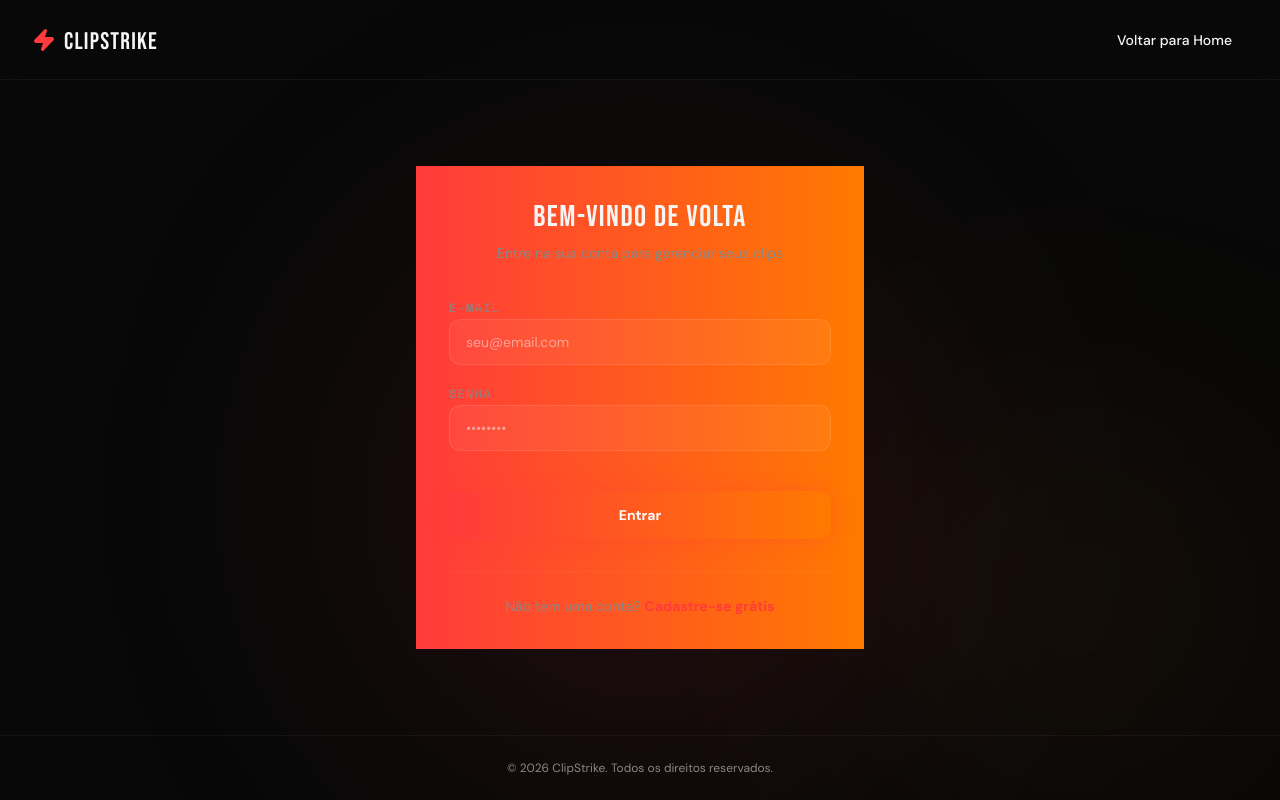
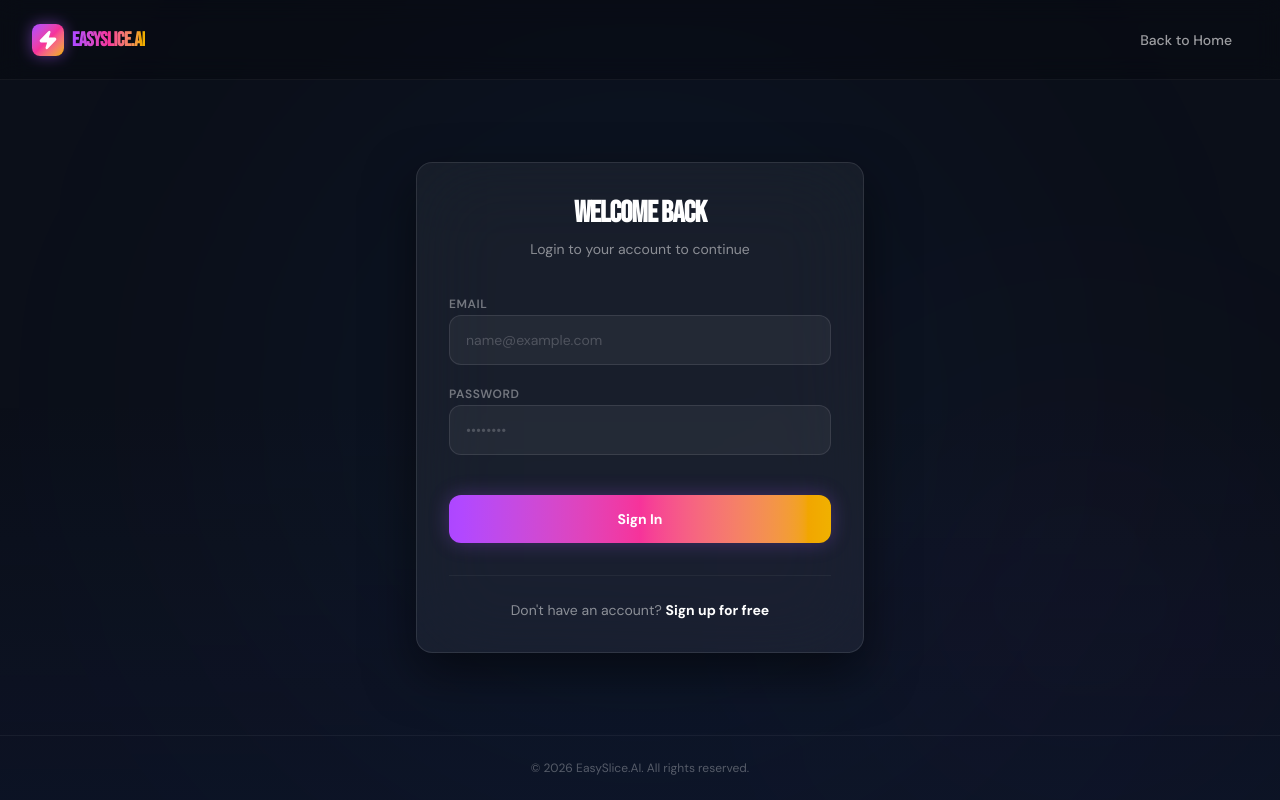
Before and after one commit to Ferkelly/Clipestrike, a React (Vite) app: page /login in a window 1280 px wide. Built offline with nearby package versions, Linux system fonts and the light colour scheme; no server answers.

Commit message:
feat: EasySlice.AI - modern dark sign-up and login pages

```diff
--- a/src/pages/AuthPages.tsx
+++ b/src/pages/AuthPages.tsx
@@ -6,24 +6,29 @@ import { Button } from "../components/ui/button";
 function AuthLayout({ children }: { children: React.ReactNode }) {
     const navigate = useNavigate();
     return (
-        <div className="min-h-screen bg-background text-foreground font-sans flex flex-col relative overflow-hidden">
-            {/* Background Effects (Matching Hero) */}
+        <div className="min-h-screen bg-[#0B0F19] text-white font-sans flex flex-col relative overflow-hidden">
+            {/* Background Effects */}
             <div className="absolute inset-0 z-0 pointer-events-none">
-                <div className="absolute top-1/4 left-1/2 -translate-x-1/2 w-[600px] h-[600px] bg-primary/20 rounded-full blur-[120px] opacity-40 mix-blend-screen" />
-                <div className="absolute bottom-0 right-0 w-[400px] h-[400px] bg-accent/20 rounded-full blur-[100px] opacity-20 mix-blend-screen" />
+                <div className="absolute top-0 left-1/2 -translate-x-1/2 w-[800px] h-[800px] bg-blue-500/10 rounded-full blur-[120px] opacity-30 mix-blend-screen" />
+                <div className="absolute bottom-0 right-0 w-[400px] h-[400px] bg-purple-500/10 rounded-full blur-[100px] opacity-20 mix-blend-screen" />
+                <div className="absolute inset-0 bg-gradient-to-b from-transparent via-transparent to-blue-900/10" />
             </div>
 
-            {/* Nav (Matching Landing Navbar) */}
-            <nav className="relative z-50 flex items-center justify-between px-8 h-20 border-b border-white/5 bg-background/50 backdrop-blur-md">
+            {/* Nav */}
+            <nav className="relative z-50 flex items-center justify-between px-8 h-20 border-b border-white/5 bg-black/20 backdrop-blur-md">
                 <div
                     className="flex items-center gap-2 cursor-pointer"
                     onClick={() => navigate("/")}
                 >
-                    <Zap className="h-6 w-6 text-primary animate-flicker" fill="currentColor" />
-                    <span className="font-display text-2xl tracking-wider pt-1">CLIPSTRIKE</span>
+                    <div className="w-8 h-8 rounded-lg bg-gradient-to-br from-purple-500 via-pink-500 to-yellow-500 flex items-center justify-center shadow-[0_0_15px_rgba(168,85,247,0.5)]">
+                        <Zap className="h-5 w-5 text-white" fill="currentColor" />
+                    </div>
+                    <span className="font-display text-xl font-bold tracking-tight bg-gradient-to-r from-purple-500 via-pink-500 to-yellow-500 bg-clip-text text-transparent">
+                        EasySlice.AI
+                    </span>
                 </div>
                 <Link to="/">
-                    <Button variant="ghost" className="text-sm hover:text-primary">Voltar para Home</Button>
+                    <Button variant="ghost" className="text-sm text-white/60 hover:text-white hover:bg-white/5">Back to Home</Button>
                 </Link>
             </nav>
 
@@ -33,11 +38,83 @@ function AuthLayout({ children }: { children: React.ReactNode }) {
                 </div>
             </div>
 
-            {/* Footer hint */}
-            <div className="relative z-10 py-6 text-center text-xs text-muted-foreground border-t border-white/5">
-                &copy; {new Date().getFullYear()} ClipStrike. Todos os direitos reservados.
+            <div className="relative z-10 py-6 text-center text-xs text-white/30 border-t border-white/5">
+                &copy; {new Date().getFullYear()} EasySlice.AI. All rights reserved.
             </div>
+            <style>{`
+                .fade-in {
+                    animation: authFadeIn 0.6s ease-out forwards;
+                }
+                @keyframes authFadeIn {
+                    from { opacity: 0; transform: translateY(14px); }
+                    to { opacity: 1; transform: translateY(0); }
+                }
+            `}</style>
         </div>
+    );
+}
+
+export function SignupPage() {
+    const navigate = useNavigate();
+    const [email, setEmail] = useState("");
+    const [password, setPassword] = useState("");
+
+    const handleSignup = (e: React.FormEvent) => {
+        e.preventDefault();
+        localStorage.setItem("clipstrike_token", "dummy_token");
+        navigate("/setup/channel");
+    };
+
+    return (
+        <AuthLayout>
+            <div className="bg-white/5 border border-white/10 backdrop-blur-2xl rounded-2xl p-8 shadow-[0_20px_50px_rgba(0,0,0,0.5)] fade-in">
+                <div className="text-center mb-8">
+                    <h2 className="text-3xl font-bold tracking-tight mb-2">Sign Up</h2>
+                    <p className="text-sm text-white/50">Create your EasySlice.AI account to get started.</p>
+                </div>
+
+                <form onSubmit={handleSignup} className="space-y-4">
+                    <div className="space-y-2">
+                        <label className="text-xs font-semibold uppercase tracking-wider text-white/40">Email</label>
+                        <input
+                            type="email"
+                            value={email}
+                            onChange={(e) => setEmail(e.target.value)}
+                            className="w-full bg-white/5 border border-white/10 rounded-xl px-4 py-3.5 text-sm focus:outline-none focus:border-purple-500/50 transition-all placeholder:text-white/20"
+                            placeholder="name@example.com"
+                            required
+                        />
+                    </div>
+                    <div className="space-y-2">
+                        <label className="text-xs font-semibold uppercase tracking-wider text-white/40">Password</label>
+                        <input
+                            type="password"
+                            value={password}
+                            onChange={(e) => setPassword(e.target.value)}
+                            className="w-full bg-white/5 border border-white/10 rounded-xl px-4 py-3.5 text-sm focus:outline-none focus:border-purple-500/50 transition-all placeholder:text-white/20"
+                            placeholder="••••••••"
+                            required
+                        />
+                    </div>
+
+                    <button
+                        type="submit"
+                        className="w-full h-12 rounded-xl bg-gradient-to-r from-purple-500 via-pink-500 to-yellow-500 text-white font-bold text-sm shadow-[0_0_20px_rgba(168,85,247,0.3)] hover:shadow-[0_0_30px_rgba(168,85,247,0.5)] hover:scale-[1.01] transition-all mt-6"
+                    >
+                        Sign Up
+                    </button>
+                </form>
+
+                <div className="mt-8 text-center pt-6 border-t border-white/5">
+                    <p className="text-sm text-white/50">
+                        Already have an account?{" "}
+                        <Link to="/login" className="text-white hover:text-purple-400 font-bold transition-colors">
+                            Sign in
+                        </Link>
+                    </p>
+                </div>
+            </div>
+        </AuthLayout>
     );
 }
 
@@ -48,55 +125,55 @@ export function LoginPage() {
 
     const handleLogin = (e: React.FormEvent) => {
         e.preventDefault();
-        // Logic here
-        localStorage.setItem("token", "dummy_token");
+        localStorage.setItem("clipstrike_token", "dummy_token");
         navigate("/dashboard");
     };
 
     return (
         <AuthLayout>
-            <div className="glass-card rounded-2xl p-8 border-gradient">
+            <div className="bg-white/5 border border-white/10 backdrop-blur-2xl rounded-2xl p-8 shadow-[0_20px_50px_rgba(0,0,0,0.5)] fade-in">
                 <div className="text-center mb-8">
-                    <h2 className="text-3xl font-display mb-2">Bem-vindo de volta</h2>
-                    <p className="text-sm text-muted-foreground">Entre na sua conta para gerenciar seus clips</p>
+                    <h2 className="text-3xl font-bold tracking-tight mb-2">Welcome Back</h2>
+                    <p className="text-sm text-white/50">Login to your account to continue</p>
                 </div>
 
                 <form onSubmit={handleLogin} className="space-y-4">
                     <div className="space-y-2">
-                        <label className="text-xs font-mono uppercase tracking-widest text-muted-foreground">E-mail</label>
+                        <label className="text-xs font-semibold uppercase tracking-wider text-white/40">Email</label>
                         <input
                             type="email"
                             value={email}
                             onChange={(e) => setEmail(e.target.value)}
-                            className="w-full bg-white/5 border border-white/10 rounded-xl px-4 py-3 text-sm focus:outline-none focus:border-primary/50 transition-colors"
-                            placeholder="seu@email.com"
+                            className="w-full bg-white/5 border border-white/10 rounded-xl px-4 py-3.5 text-sm focus:outline-none focus:border-purple-500/50 transition-all placeholder:text-white/20"
+                            placeholder="name@example.com"
                             required
                         />
                     </div>
                     <div className="space-y-2">
-                        <label className="text-xs font-mono uppercase tracking-widest text-muted-foreground">Senha</label>
+                        <label className="text-xs font-semibold uppercase tracking-wider text-white/40">Password</label>
                         <input
                             type="password"
                             value={password}
                             onChange={(e) => setPassword(e.target.value)}
-                            className="w-full bg-white/5 border border-white/10 rounded-xl px-4 py-3 text-sm focus:outline-none focus:border-primary/50 transition-colors"
+                            className="w-full bg-white/5 border border-white/10 rounded-xl px-4 py-3.5 text-sm focus:outline-none focus:border-purple-500/50 transition-all placeholder:text-white/20"
                             placeholder="••••••••"
                             required
                         />
                     </div>
-                    <Button
+
+                    <button
                         type="submit"
-                        className="w-full h-12 rounded-xl bg-gradient-primary text-white font-bold glow-effect hover:scale-[1.02] transition-transform border-0 mt-6"
+                        className="w-full h-12 rounded-xl bg-gradient-to-r from-purple-500 via-pink-500 to-yellow-500 text-white font-bold text-sm shadow-[0_0_20px_rgba(168,85,247,0.3)] hover:shadow-[0_0_30px_rgba(168,85,247,0.5)] hover:scale-[1.01] transition-all mt-6"
                     >
-                        Entrar
-                    </Button>
+                        Sign In
+                    </button>
                 </form>
 
                 <div className="mt-8 text-center pt-6 border-t border-white/5">
-                    <p className="text-sm text-muted-foreground">
-                        Não tem uma conta?{" "}
-                        <Link to="/signup" className="text-primary hover:underline font-bold">
-                            Cadastre-se grátis
+                    <p className="text-sm text-white/50">
+                        Don't have an account?{" "}
+                        <Link to="/signup" className="text-white hover:text-purple-400 font-bold transition-colors">
+                            Sign up for free
                         </Link>
                     </p>
                 </div>
@@ -104,78 +181,3 @@ export function LoginPage() {
         </AuthLayout>
     );
 }
-
-export function SignupPage() {
-    const navigate = useNavigate();
-    const [name, setName] = useState("");
-    const [email, setEmail] = useState("");
-    const [password, setPassword] = useState("");
-
-    const handleSignup = (e: React.FormEvent) => {
-        e.preventDefault();
-        localStorage.setItem("token", "dummy_token");
-        navigate("/setup/channel");
-    };
-
-    return (
-        <AuthLayout>
-            <div className="glass-card rounded-2xl p-8 border-gradient">
-                <div className="text-center mb-8">
-                    <h2 className="text-3xl font-display mb-2">Criar conta</h2>
-                    <p className="text-sm text-muted-foreground">Comece a automatizar seus clips hoje mesmo</p>
-                </div>
-
-                <form onSubmit={handleSignup} className="space-y-4">
-                    <div className="space-y-2">
-                        <label className="text-xs font-mono uppercase tracking-widest text-muted-foreground">Nome Completo</label>
-                        <input
-                            type="text"
-                            value={name}
-                            onChange={(e) => setName(e.target.value)}
-                            className="w-full bg-white/5 border border-white/10 rounded-xl px-4 py-3 text-sm focus:outline-none focus:border-primary/50 transition-colors"
-                            placeholder="Seu Nome"
-                            required
-                        />
-                    </div>
-                    <div className="space-y-2">
-                        <label className="text-xs font-mono uppercase tracking-widest text-muted-foreground">E-mail</label>
-                        <input
-                            type="email"
-                            value={email}
-                            onChange={(e) => setEmail(e.target.value)}
-                            className="w-full bg-white/5 border border-white/10 rounded-xl px-4 py-3 text-sm focus:outline-none focus:border-primary/50 transition-colors"
-                            placeholder="seu@email.com"
-                            required
-                        />
-                    </div>
-                    <div className="space-y-2">
-                        <label className="text-xs font-mono uppercase tracking-widest text-muted-foreground">Senha</label>
-                        <input
-                            type="password"
-                            value={password}
-                            onChange={(e) => setPassword(e.target.value)}
-                            className="w-full bg-white/5 border border-white/10 rounded-xl px-4 py-3 text-sm focus:outline-none focus:border-primary/50 transition-colors"
-                            placeholder="••••••••"
-                            required
-                        />
-                    </div>
-                    <Button
-                        type="submit"
-                        className="w-full h-12 rounded-xl bg-gradient-primary text-white font-bold glow-effect hover:scale-[1.02] transition-transform border-0 mt-6"
-                    >
-                        Cadastrar
-                    </Button>
-                </form>
-
-                <div className="mt-8 text-center pt-6 border-t border-white/5">
-                    <p className="text-sm text-muted-foreground">
-                        Já tem uma conta?{" "}
-                        <Link to="/login" className="text-primary hover:underline font-bold">
-                            Fazer login
-                        </Link>
-                    </p>
-                </div>
-            </div>
-        </AuthLayout>
-    );
-}
```
